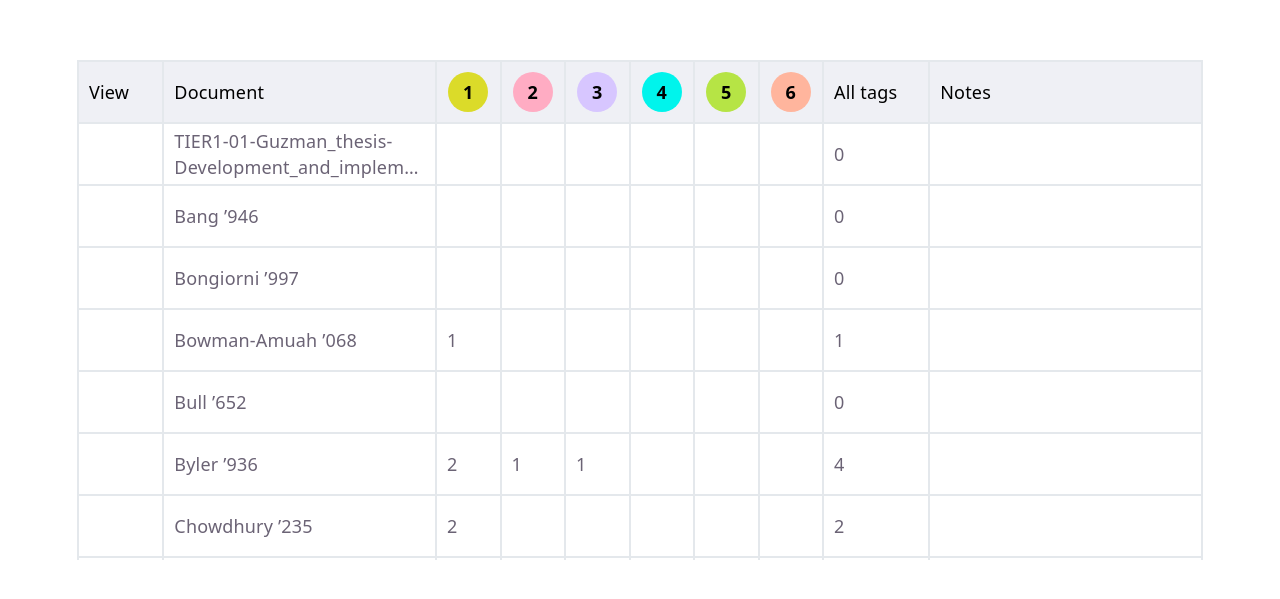
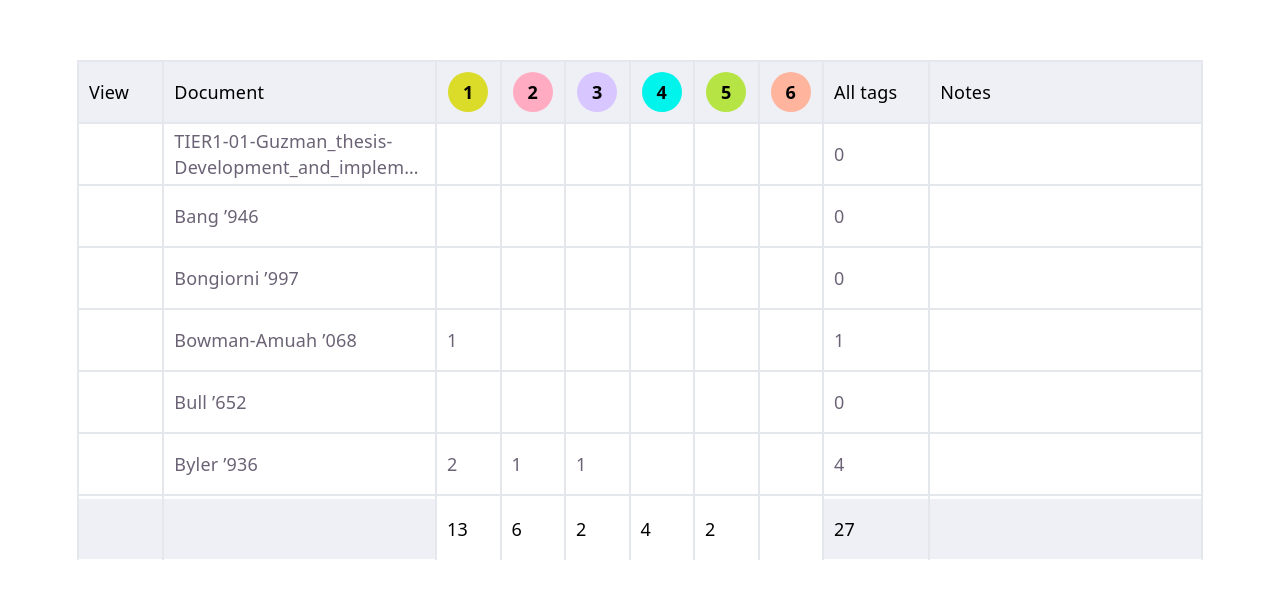
Before and after one commit to AnSBeliaev/interactive-table-in-react, a React (Vite) app: page / in a window 1280 px wide. Shown: the part 165-764 px from the top of the page. Built offline with nearby package versions, Linux system fonts and the light colour scheme.

Commit message:
refactor: change footer style

```diff
--- a/src/components/Table/components/TableFooter/TableFooter.module.css
+++ b/src/components/Table/components/TableFooter/TableFooter.module.css
@@ -1,8 +1,16 @@
 /* TODO: Повтор стиля хедера */
-.table-footer {
+.footer-td {
     background-color: var(--header-tag-bg);
     position: sticky;
-    top: 0;
+    bottom: 0;
     z-index: 2;
     color: var(--head-text);
 }
+
+.footer-tag {
+    background-color: var(--table-tag-bg);
+    position: sticky;
+    bottom: 0;
+    z-index: 2;
+    color: var(--head-text);
+}
```
